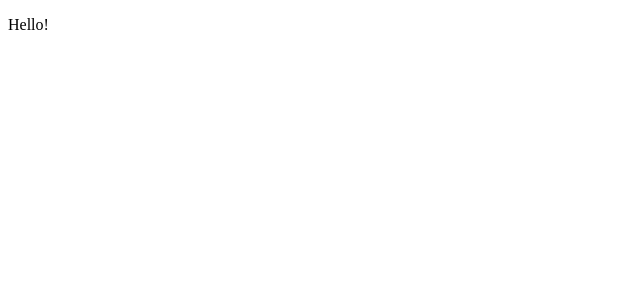
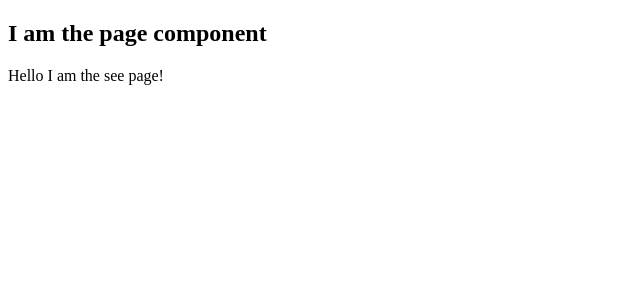
Before and after one commit to flabbyPatty/sick-fits-frontend, a Next.js app: page /sell in a window 1280 px wide. Shown: the top 300 px of the page, without its empty margins (0-640 px from the left). Built offline with nearby package versions, Linux system fonts and the light colour scheme.

Commit message:
Create page layout component

```diff
--- /dev/null
+++ b/components/Page.js
@@ -0,0 +1,16 @@
+import PropTypes from 'prop-types';
+
+export default function Page({ children, cool }) {
+  return (
+    <div>
+      <h2>I am the page component</h2>
+      {children}
+      {cool}
+    </div>
+  );
+}
+
+Page.propTypes = {
+  cool: PropTypes.string,
+  children: PropTypes.any,
+};
--- /dev/null
+++ b/pages/_app.js
@@ -0,0 +1,9 @@
+import Page from '../components/Page';
+
+export default function MyApp({ Component, pageProps }) {
+  return (
+    <Page>
+      <Component {...pageProps} />
+    </Page>
+  );
+}
--- /dev/null
+++ b/pages/_document.js
@@ -0,0 +1,15 @@
+import Document, { Html, Head, NextScript, Main } from 'next/document';
+
+export default class MyDocument extends Document {
+  render() {
+    return (
+      <Html lang="en-US">
+        {/* <Head></Head> */}
+        <body>
+          <Main />
+          <NextScript />
+        </body>
+      </Html>
+    );
+  }
+}
--- a/pages/index.js
+++ b/pages/index.js
@@ -1,7 +1,3 @@
 export default function IndexPage() {
-  return (
-    <div>
-      <p>Hello!</p>
-    </div>
-  );
+  return <p>Hello!</p>;
 }
--- a/pages/sell.js
+++ b/pages/sell.js
@@ -1,7 +1,3 @@
 export default function SellPage() {
-  return (
-    <div>
-      <p>Hello!</p>
-    </div>
-  );
+  return <p>Hello I am the see page!</p>;
 }
```
